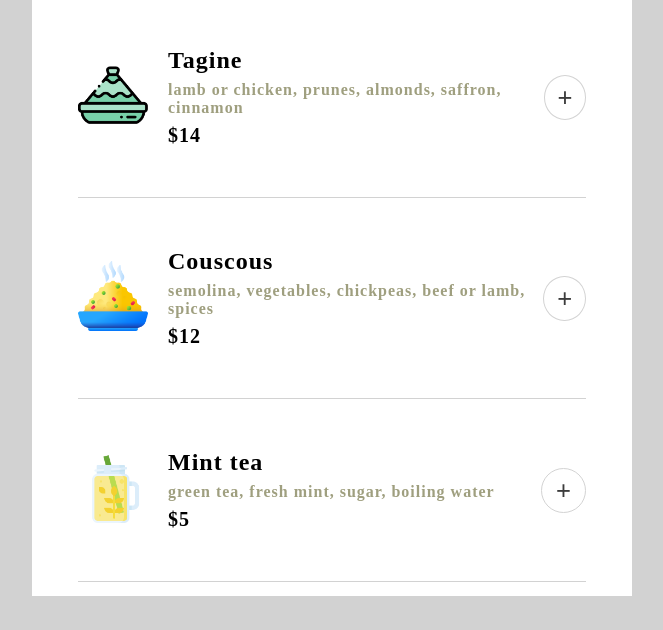
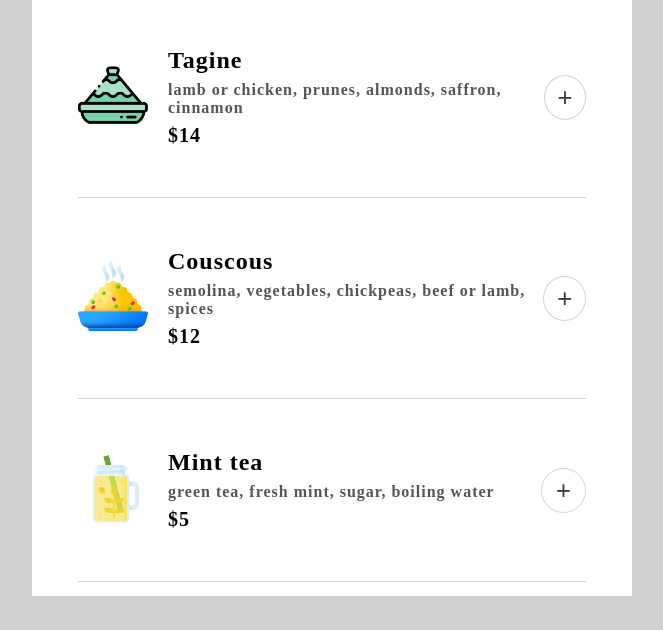
Before and after one commit to ouassimaelyakoubi/restaurant-ordering-app, a website built with Vite: page index.html in a window 1280 px wide. Shown: the part 170-800 px from the top of the page, without its empty margins (308-971 px from the left). Built offline with nearby package versions, Linux system fonts and the light colour scheme; a web font is replaced by a local one.

Commit message:
fix food ingredient contrast

```diff
--- a/index.css
+++ b/index.css
@@ -74,7 +74,7 @@ h2 {
 
 .food-ingredient {
     margin: 7px 0px;
-    color: #9F9F7F;
+    color: #555555 ;
     font-size: 1rem;
 }
 .item-price {
```
